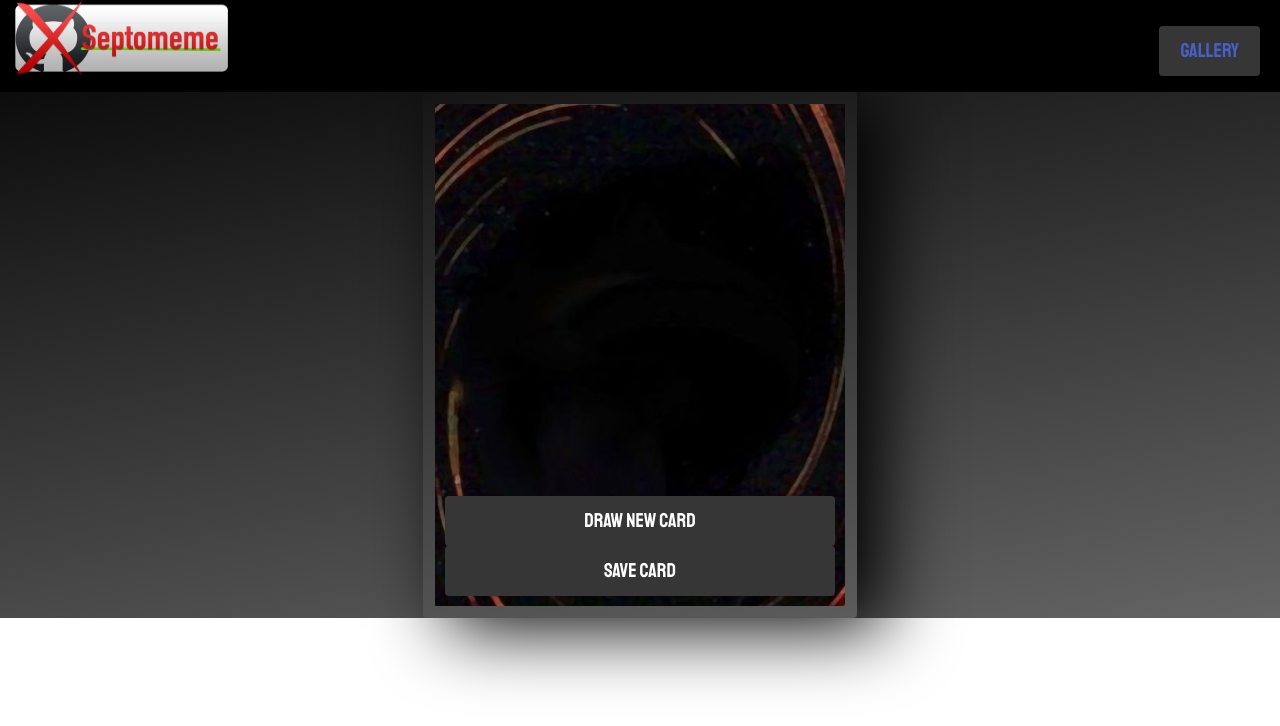
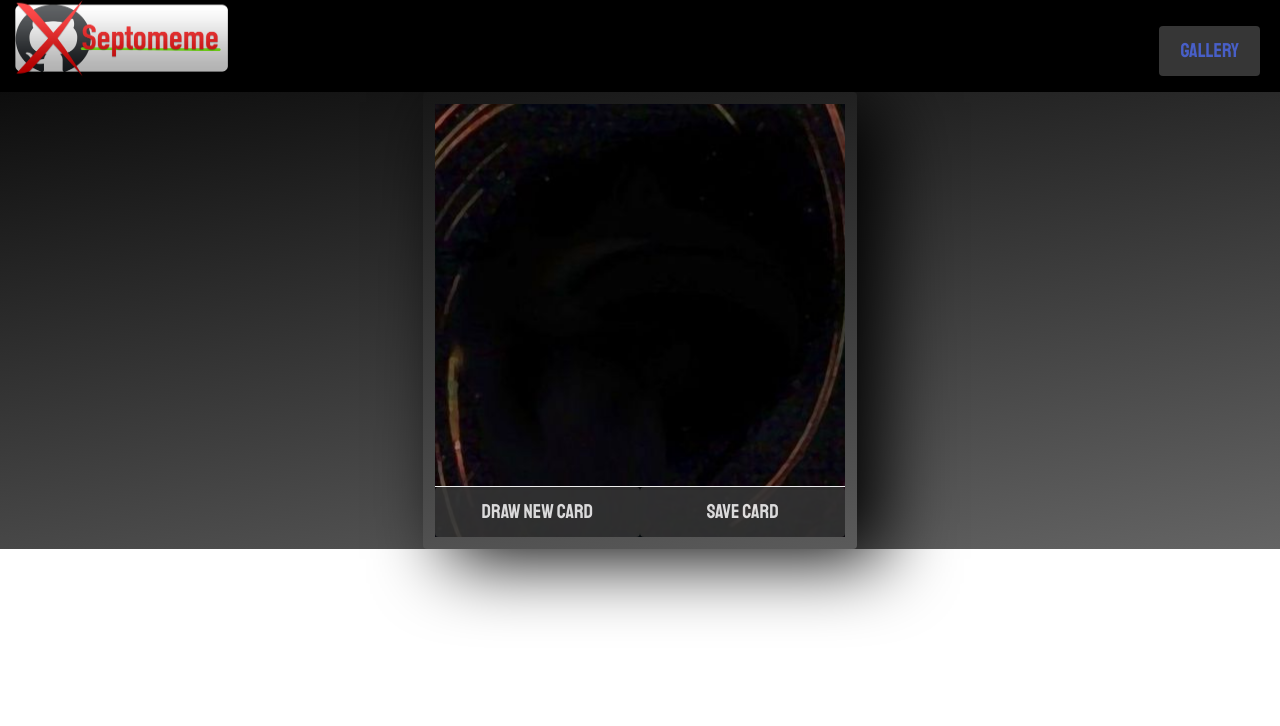
Before and after one commit to BeckyMWilson/septomeme, a plain HTML site: page index.html in a window 1280 px wide. Drawn offline with nearby package versions, Linux system fonts and the light colour scheme; no server answers.

Commit message:
updated the buttons to be side by side and lowered the opacity

```diff
--- a/assets/css/style.css
+++ b/assets/css/style.css
@@ -41,3 +41,13 @@ header nav button a:hover {
 .button {
     font-family: 'Staatliches', cursive;
 }
+#the_buttons {
+    display: flex;
+    justify-content: center;
+
+}
+
+.buttonStyle {
+    width: 50%;
+    opacity: 85%;
+}
--- a/assets/js/animal_dnd.js
+++ b/assets/js/animal_dnd.js
@@ -212,6 +212,12 @@ var gallery = function() {
 
         yes_button.addEventListener ('click', function() {
             galleryArray.push(store_card);
+            for (var i = 0; i < galleryArray.length; i++) {
+                if (galleryArray.length > 6) {
+                        console.log("!!!");
+                        galleryArray.shift();
+                }
+        }
             var uniqueGalleryArray = [...new Set(galleryArray)];  // this solves a bug caused by forEach where entries multiple based on the amount of times 'yes' is selected
             localStorage.setItem("Images", JSON.stringify(uniqueGalleryArray));
             whichAnimal();
@@ -242,6 +248,7 @@ var gallery = function() {
 // This function handles the 'Draw New Card' button.
 var refresh = function() {
     var refreshButton = document.createElement("div");
+    refreshButton.className = "buttonStyle";
     refreshButton.innerHTML = "<button class='button is-dark is-responsive is-medium is-fullwidth' onclick= whichAnimal()>Draw New Card</button>";
     theButtons.appendChild(refreshButton);
 };
@@ -250,6 +257,7 @@ var refresh = function() {
 var save = function() {
     console.log(imageHist);
     var saveButton = document.createElement("div");
+    saveButton.className = "buttonStyle";
     saveButton.innerHTML = "<button class='js-modal-trigger button is-dark is-responsive is-medium is-fullwidth' data-target='modal-save-card' onclick=gallery()>Save Card</button>";
     theButtons.appendChild(saveButton);
 };
--- a/assets/js/single-page.js
+++ b/assets/js/single-page.js
@@ -23,13 +23,13 @@ galleryArray = [];
 console.log(galleryImg);
 
 var gallery = function() {
+        if (galleryImg) {
                 for (var i = 0; i < galleryImg.length; i++) {
                         if (galleryImg.length > 6) {
                                 console.log("!!!");
                                 galleryImg.shift();
                         }
                 }
-
                 theIMG_1.innerHTML = galleryImg[0].picture;
                 theTitle_1.innerHTML = galleryImg[0].title;
                 theDescription_1.innerHTML = galleryImg[0].description;
@@ -53,6 +53,10 @@ var gallery = function() {
                 theIMG_6.innerHTML = galleryImg[5].picture;
                 theTitle_6.innerHTML = galleryImg[5].title;
                 theDescription_6.innerHTML = galleryImg[5].description;
+        }
+
+
+
 
 
 };
--- a/index.html
+++ b/index.html
@@ -39,9 +39,7 @@
                     </div>
                 </div>
 
-                <div class="columns is-centered">
-                    <div id="the_buttons" class="column" style="margin: 10px"></div>
-                </div>
+                <footer class="card-footer" id="the_buttons"></footer>
             </figure>
         </section>
     </main>
```
Lines whose indentation alone changed are shown as unchanged.
